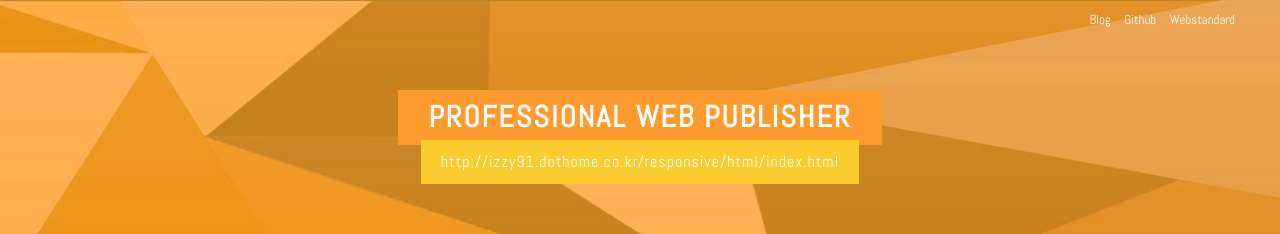
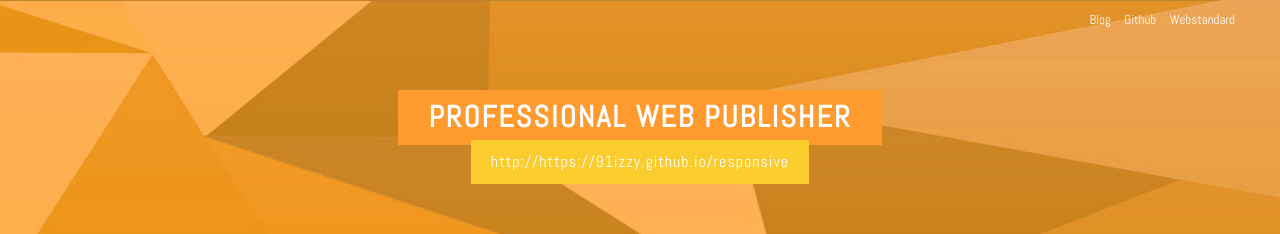
Before and after one commit to 91izzy/web-responsive, a plain HTML site: page index.html in a window 1280 px wide. Shown: the top 234 px of the page. Drawn offline with Linux system fonts and the light colour scheme; a web font is replaced by a local one.

Commit message:
Update index.html

```diff
--- a/index.html
+++ b/index.html
@@ -63,7 +63,7 @@
 
 				<div class="header_tit">
 					<h1>PROFESSIONAL WEB PUBLISHER</h1><br>
-					<a href="http://izzy91.dothome.co.kr/responsive/html/index.html">http://izzy91.dothome.co.kr/responsive/html/index.html</a>
+					<a href="http://https://91izzy.github.io/responsive">http://https://91izzy.github.io/responsive</a>
 				</div>
 
 				<div class="header_icon">
```
